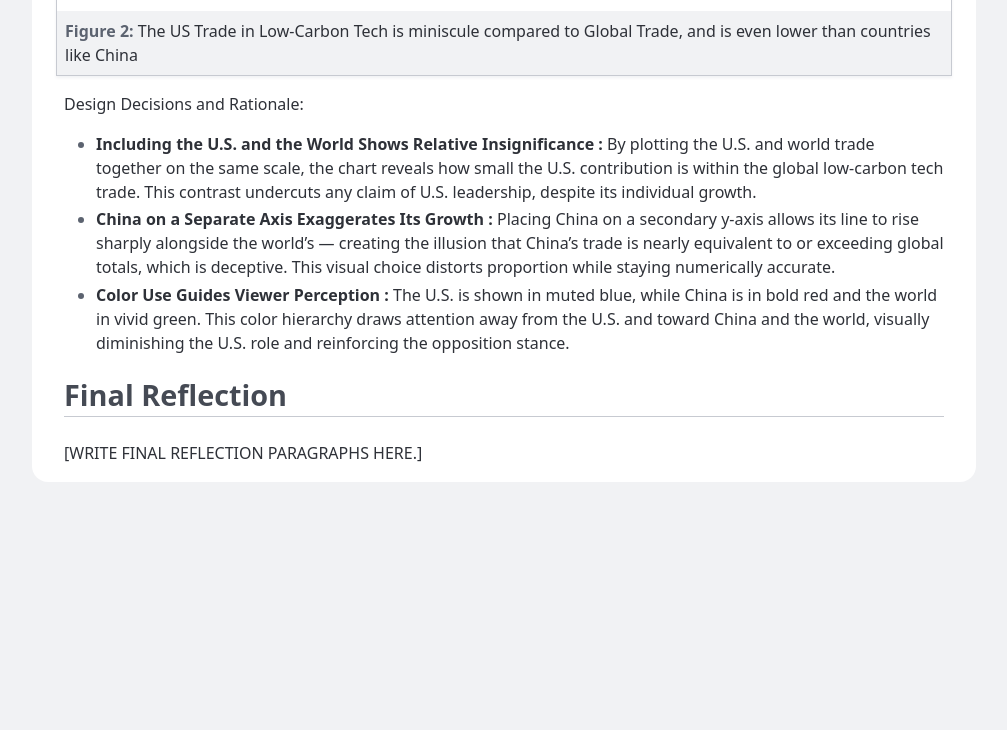
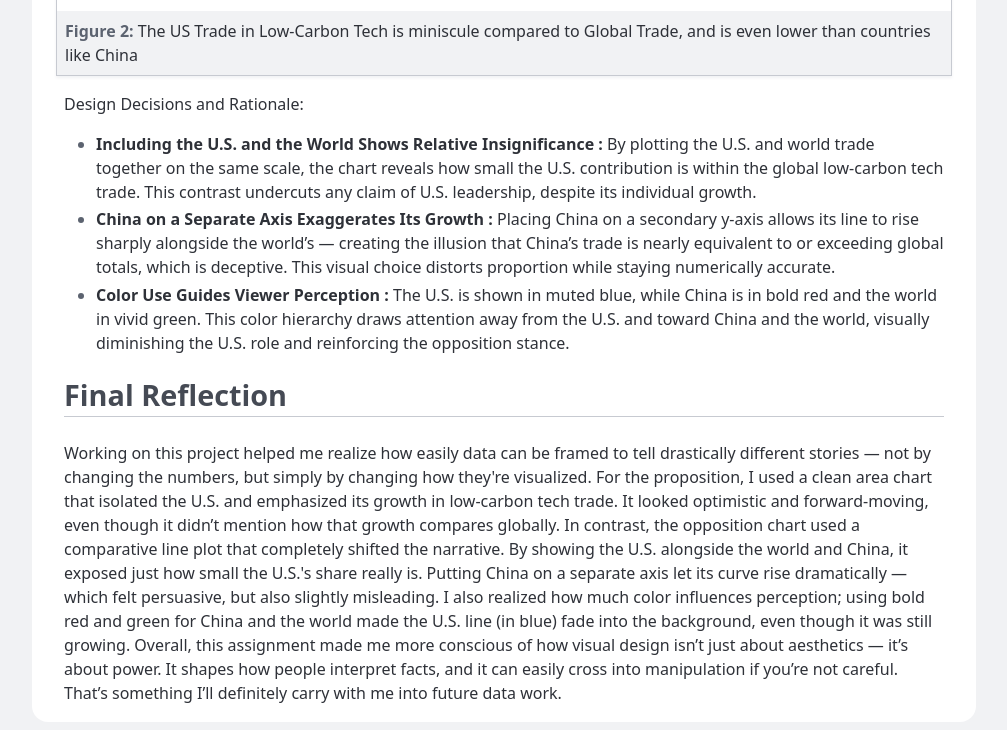
Before and after one commit to rohanraval2/Project2, a plain HTML site: page index.html in a window 1280 px wide. Shown: the part 1741-2471 px from the top of the page, without its empty margins (136-1143 px from the left). Before the commit the page ends 2231 px from the top, so only its background shows below. Drawn offline with Linux system fonts and the light colour scheme.

Commit message:
Final Push

```diff
--- a/index.html
+++ b/index.html
@@ -191,7 +191,11 @@
       <section>
         <h2>Final Reflection</h2>
 
-        <p>[WRITE FINAL REFLECTION PARAGRAPHS HERE.]</p>
+        <p>Working on this project helped me realize how easily data can be framed to tell drastically different stories — not by changing the numbers, but simply by changing how they're visualized. For the proposition, I used a clean area chart that isolated the U.S. and emphasized its growth in low-carbon tech trade. It looked optimistic and forward-moving, even though it didn’t mention how that growth compares globally.
+
+In contrast, the opposition chart used a comparative line plot that completely shifted the narrative. By showing the U.S. alongside the world and China, it exposed just how small the U.S.'s share really is. Putting China on a separate axis let its curve rise dramatically — which felt persuasive, but also slightly misleading. I also realized how much color influences perception; using bold red and green for China and the world made the U.S. line (in blue) fade into the background, even though it was still growing.
+
+Overall, this assignment made me more conscious of how visual design isn’t just about aesthetics — it’s about power. It shapes how people interpret facts, and it can easily cross into manipulation if you’re not careful. That’s something I’ll definitely carry with me into future data work.</p>
       </section>
     </main>
   </body>
```
Also changed, not shown: 1 other file.
